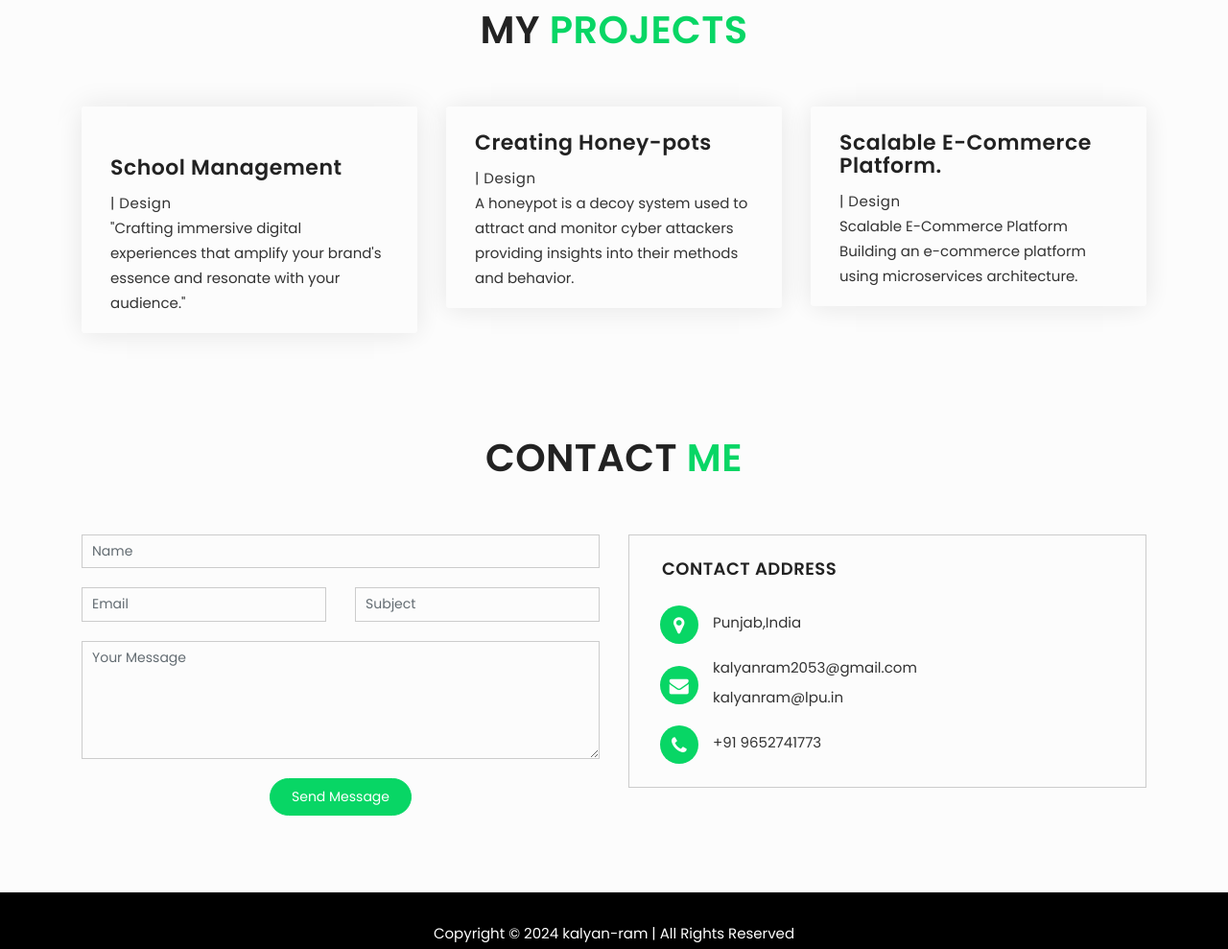
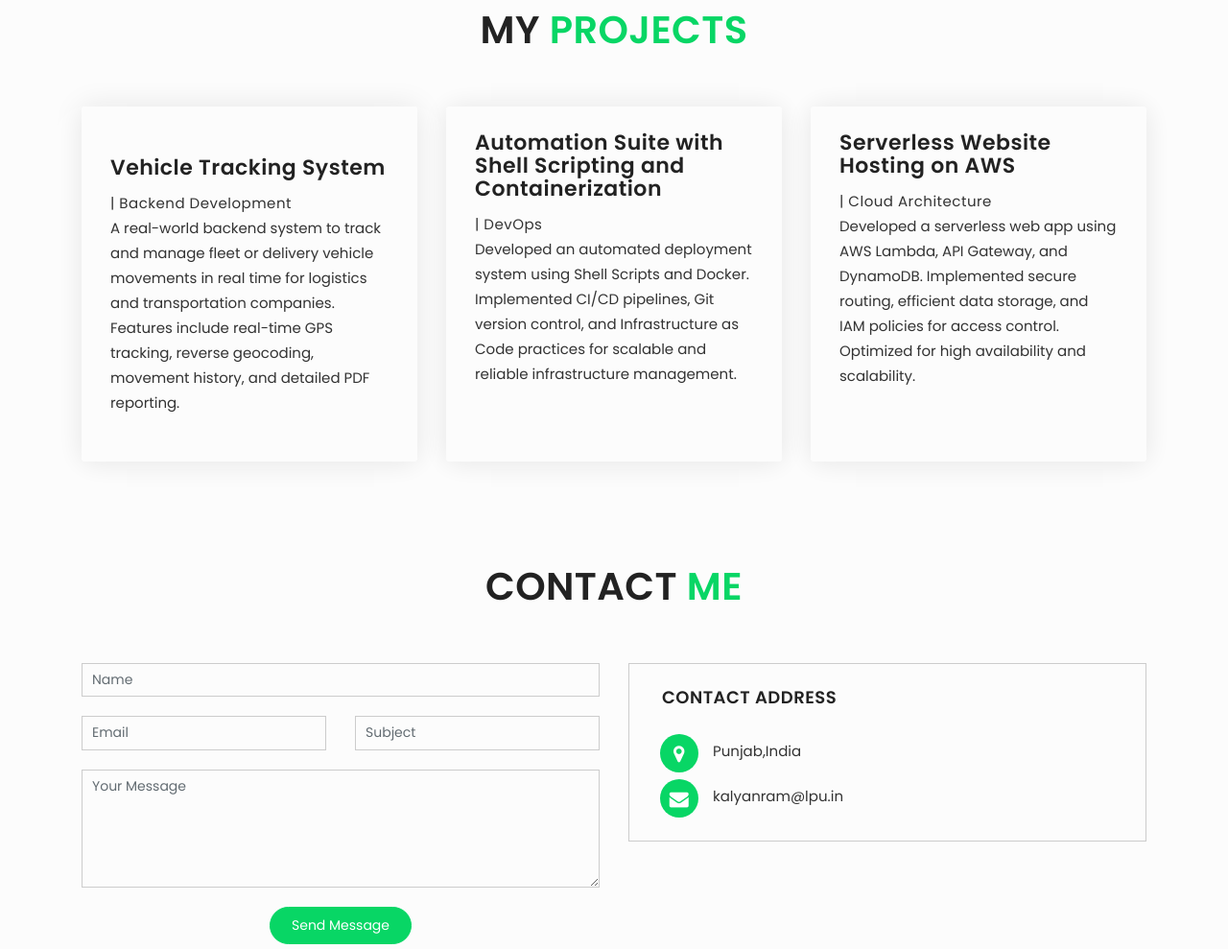
Before and after one commit to kalyanram003/Portfolio, a plain HTML site: page index.html in a window 1280 px wide. Shown: the part 1318-2307 px from the top of the page at 96% size. Drawn offline with Linux system fonts and the light colour scheme.

Commit message:
updated links and added resume

```diff
--- a/index.html
+++ b/index.html
@@ -43,6 +43,28 @@
 
 		<!-- Responsive Style -->
 		<link rel="stylesheet" type="text/css" href="assets/css/responsive.css">
+
+		<style>
+			.single_blog {
+				height: 100%;
+				display: flex;
+				flex-direction: column;
+			}
+			.blog-thumb {
+				height: 100%;
+				display: flex;
+				flex-direction: column;
+			}
+			.blog-info {
+				flex: 1;
+				display: flex;
+				flex-direction: column;
+			}
+			.blog-info p {
+				flex: 1;
+			}
+		</style>
+
 		<!-- HTML5 shim and Respond.js IE8 support of HTML5 elements and media queries -->
 		<!-- WARNING: Respond.js doesn't work if you view the page via file:// -->
 		<!--[if lt IE 9]>
@@ -75,6 +97,7 @@
 						<ul class="navbar-nav">
 						  <li class="nav-item"><a class="nav-link" href="https://github.com/kalyanram003/">GitHub</a></li>
 						  <li class="nav-item"><a class="nav-link" href="https://www.linkedin.com/in/kalyan-ram-nanduri/">LinkedIn</a></li>
+						  <li class="nav-item"><a class="nav-link" href="https://drive.google.com/file/d/1Hhk3UPCYzeOzfaLR99Q76CjvkNhcMWPm/view?usp=sharing" target="_blank">Resume</a></li>
 						</ul>
 				    </div>
 				</div>
@@ -94,11 +117,13 @@
 									<span class="cd-words-wrapper">
 										<b class="is-visible fw_600">Kalyan Ram</b>
 										<b class="fw_600">Java Developer</b>
-										<b class="fw_600">Cyber Security Engineer</b>
+										<b class="fw_600">Backend Developer</b>
 									</span>
 								</h1>
-								<p>An adept Network Analyst with a deep understanding of network architecture, monitoring, and troubleshooting, focused on optimizing performance, enhancing security, and ensuring seamless data flow across systems.</p>
-								<a href="#" class="btn btn-secondary banner_btn">Hire Me</a>
+								<p>
+									A passionate Java Backend Developer skilled in Spring Boot, SQL, and building scalable backend systems. Experienced with AWS Cloud, CI/CD pipelines, Docker, and Jenkins, with a focus on delivering secure, efficient, and cloud-ready applications. Committed to continuous learning and impactful development.
+								</p>
+								<a href="https://www.linkedin.com/in/kalyan-ram-nanduri/" target="_blank" class="btn btn-secondary banner_btn">Hire Me</a>
 							</div>
 						</div>
 						<div class="col-lg-6 col-md-6">
@@ -164,12 +189,12 @@
 				<div class="single_blog wow fadeInLeft">
 					<div class="blog-thumb">
 						<div class="blog-image">
-						   <a href="#"><img src="" class="img-responsive" alt=""/></a>
+						   <a href="https://github.com/kalyanram003/Vehicle-Tracking-System" target="_blank"><img src="" class="img-responsive" alt=""/></a>
 						</div>
 						<div class="blog-info">
-							<a href="#"><h4>School Management</h4></a>
-							<span>| Design</span>
-							<p>"Crafting immersive digital experiences that amplify your brand's essence and resonate with your audience."</p>
+							<a href="https://github.com/kalyanram003/Vehicle-Tracking-System" target="_blank" style="text-decoration: none;"><h4>Vehicle Tracking System</h4></a>
+							<span>| Backend Development</span>
+							<p>A real-world backend system to track and manage fleet or delivery vehicle movements in real time for logistics and transportation companies. Features include real-time GPS tracking, reverse geocoding, movement history, and detailed PDF reporting.</p>
 						</div>
 					</div>
 				</div>
@@ -180,9 +205,9 @@
 						<div class="blog-image">
 						</div>
 						<div class="blog-info">
-							<a href="#"><h4>Creating Honey-pots</h4></a>
-							<span>| Design</span>
-							<p>A honeypot is a decoy system used to attract and monitor cyber attackers providing insights into their methods and behavior.</p>
+							<a href="#"><h4>Automation Suite with Shell Scripting and Containerization</h4></a>
+							<span>| DevOps</span>
+							<p>Developed an automated deployment system using Shell Scripts and Docker. Implemented CI/CD pipelines, Git version control, and Infrastructure as Code practices for scalable and reliable infrastructure management.</p>
 						</div>
 					</div>
 				</div>
@@ -193,11 +218,9 @@
 						<div class="blog-image">
 						</div>
 						<div class="blog-info">
-							<a href="#"><h4>Scalable E-Commerce Platform.</h4></a>
-							<span>| Design</span>
-							<p>Scalable E-Commerce Platform
-								Building an e-commerce platform using microservices architecture.
-								</p>
+							<a href="#" style="text-decoration: none;"><h4>Serverless Website Hosting on AWS</h4></a>
+							<span>| Cloud Architecture</span>
+							<p>Developed a serverless web app using AWS Lambda, API Gateway, and DynamoDB. Implemented secure routing, efficient data storage, and IAM policies for access control. Optimized for high availability and scalability.</p>
 						</div>
 					</div>
 				</div>
@@ -263,14 +286,7 @@
 											<div class="contact-icon">
 											  <i class="fa fa-envelope"></i>
 											</div>
-											<p><a href="#">kalyanram2053@gmail.com</a></p>
 											<p><a href="#">kalyanram@lpu.in</a></p>
-										</div>
-										<div class="single-contact">
-											<div class="contact-icon">
-											  <i class="fa fa-phone"></i>
-											</div>
-											<p><a href="#">+91 9652741773</a></p>
 										</div>
 									</div>
 								</div>
```
